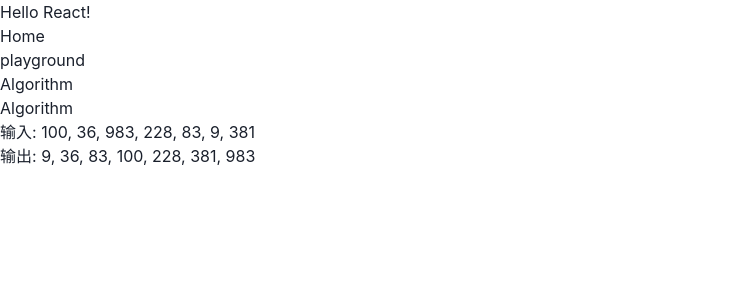
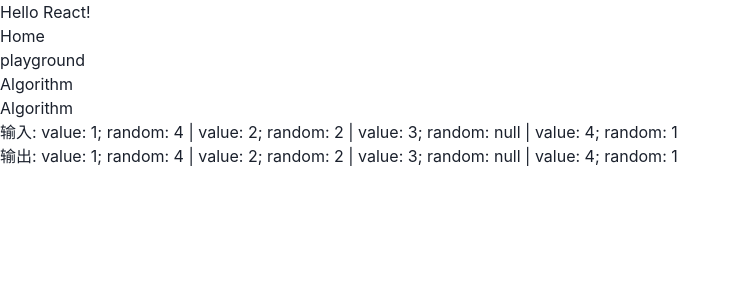
Before and after one commit to wanghan-js/react-app, a React (Vite) app: page /algorithm in a window 1280 px wide. Shown: the top 300 px of the page, without its empty margins (0-740 px from the left). Built offline with nearby package versions, Linux system fonts and the light colour scheme.

Commit message:
feat: 增加链表相关算法

```diff
--- a/src/algorithm/moveZeroes.ts
+++ b/src/algorithm/moveZeroes.ts
@@ -46,9 +46,10 @@ export function moveZeroes(nums: number[]): void {
       // 跳过后面的 0
       continue
     }
-    // 交换 0 和非 0
+    // 交换首个 0 和首个非 0 的值
     nums[p] = nums[q]
     nums[q] = 0
+    // 这里 p 自增 1 后, 它指向的还是首个 0
     p += 1
   }
 }
--- /dev/null
+++ b/src/algorithm/链表/cloneRandom.ts
@@ -0,0 +1,92 @@
+/**
+ * 一种特殊的单链表节点类描述如下
+ * random 指针是单链表节点结构中新增的指针, random 可能指向链表中的任意一个节点 (包括它自己), 也可能指向 null
+ * 给定一个由 Node 节点类型组成的无环单链表 (无环指的是 next 指针不会形成环, random 指针可以任意指) 的头结点 head
+ * 请实现一个函数完成这个链表的复制, 并返回复制的新链表的头结点
+ * [要求]: 时间复杂度 O(N), 额外空间复杂度 O(1)
+ */
+export class NodeWithRandom {
+  constructor(
+    public value: number,
+    public next: NodeWithRandom | null,
+    public random: NodeWithRandom | null,
+  ) {}
+  toString(): string {
+    let s = ''
+    let p: NodeWithRandom | null = new NodeWithRandom(this.value, this.next, this.random)
+    while (p) {
+      s += `value: ${p.value}; random: ${p.random ? p.random.value : 'null'} | `
+      p = p.next
+    }
+    s = s.slice(0, -3)
+    return s
+  }
+}
+
+// 简单方法, 使用 Map, 额外空间复杂度 O(N)
+export function cloneRandom(head: NodeWithRandom | null): NodeWithRandom | null {
+  if (!head) {
+    return null
+  }
+  const map = new Map<NodeWithRandom, NodeWithRandom>()
+  let p: NodeWithRandom | null = head
+  while (p) {
+    const node = new NodeWithRandom(p.value, null, null)
+    map.set(p, node)
+    p = p.next
+  }
+  p = head
+  while (p) {
+    const next = p.next
+    const random = p.random
+    const node = map.get(p) as NodeWithRandom
+    if (next) {
+      node.next = map.get(next) as NodeWithRandom
+    } else {
+      node.next = null
+    }
+    if (random) {
+      node.random = map.get(random) as NodeWithRandom
+    } else {
+      node.random = null
+    }
+    p = p.next
+  }
+  return map.get(head) as NodeWithRandom
+}
+
+// 进阶解法, 额外空间复杂度 O(1)
+export function cloneRandom2(head: NodeWithRandom | null): NodeWithRandom | null {
+  if (!head) {
+    return null
+  }
+  // 遍历每个节点, 复制一个节点放在它的后面, 本质上是利用复制节点和现有节点之间的位置关系, 来避免 hash 表的使用
+  let p: NodeWithRandom | null = head
+  while (p) {
+    const next: NodeWithRandom | null = p.next
+    p.next = new NodeWithRandom(p.value, next, null)
+    p = next
+  }
+  p = head
+  // 两个一组遍历链表, 给复制节点的 random 指针赋值
+  while (p && p.next) {
+    const copy: NodeWithRandom | null = p.next
+    if (p.random) {
+      copy.random = p.random.next
+    } else {
+      copy.random = null
+    }
+    p = copy.next
+  }
+  // 最后将链表分开, 得到复制后的链表头结点
+  p = head
+  const copyHead = head.next
+  while (p && p.next) {
+    const copy: NodeWithRandom = p.next
+    const next = copy.next
+    copy.next = next ? next.next : null
+    p.next = next
+    p = next
+  }
+  return copyHead
+}
--- a/src/pages/Algorithm.tsx
+++ b/src/pages/Algorithm.tsx
@@ -1,10 +1,20 @@
-import { cardinalSort } from '@/algorithm/桶排序/cardinalSort'
+import { cloneRandom2, NodeWithRandom } from '@/algorithm/链表/cloneRandom'
 
 export function Algorithm() {
-  const input = [100, 36, 983, 228, 83, 9, 381]
-  const inputDisplay = input.slice().join(', ')
-  cardinalSort(input)
-  const output = input.join(', ')
+  const head = new NodeWithRandom(1, null, null)
+  const node1 = new NodeWithRandom(2, null, null)
+  const node2 = new NodeWithRandom(3, null, null)
+  const node3 = new NodeWithRandom(4, null, null)
+  head.next = node1
+  head.random = node3
+  node1.next = node2
+  node1.random = node1
+  node2.next = node3
+  node2.random = null
+  node3.random = head
+  const copyNode = cloneRandom2(head)
+  const inputDisplay = head.toString()
+  const output = copyNode?.toString()
 
   return (
     <div className={'p-4'}>
```
Also changed, not shown: src/algorithm/链表/isPalindrome.ts (+53 -0 lines), src/algorithm/链表/partition.ts (added, +60 -0 lines).
